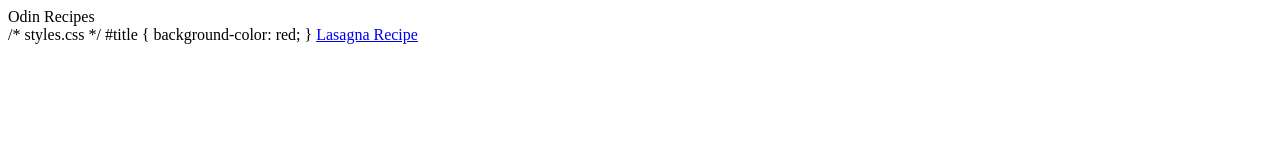
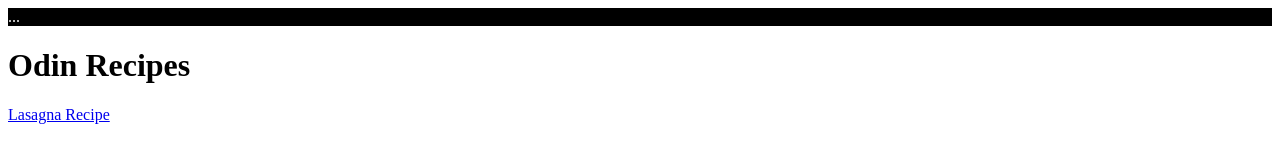
Before and after one commit to ib-cmyk/odin-recipes, a plain HTML site: page index.html in a window 1280 px wide. Drawn offline with Linux system fonts and the light colour scheme.

Commit message:
Css test

```diff
--- a/index.html
+++ b/index.html
@@ -6,12 +6,8 @@
     <title>Odin Recipies</title>
 </head>
 <body>
-    <div id="title">Odin Recipes</div>
-    /* styles.css */
-
-#title {
-  background-color: red;
-}
+     <div style="color: white; background-color: black;">...</div>
+    <h1>Odin Recipes</h1>
     <a href="recipes/lasagna.html">Lasagna Recipe</a>
 </body>
 </html>
```
